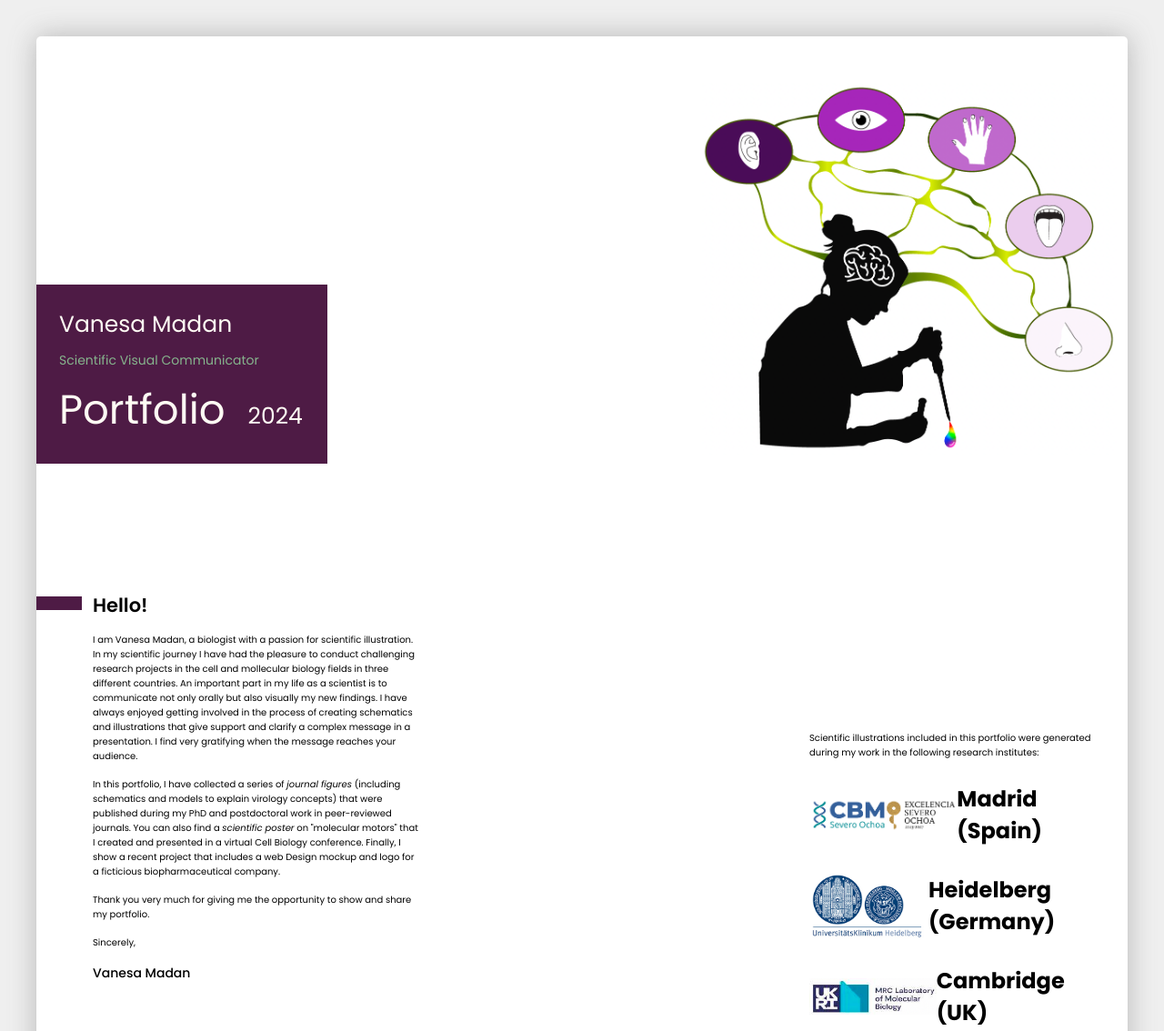
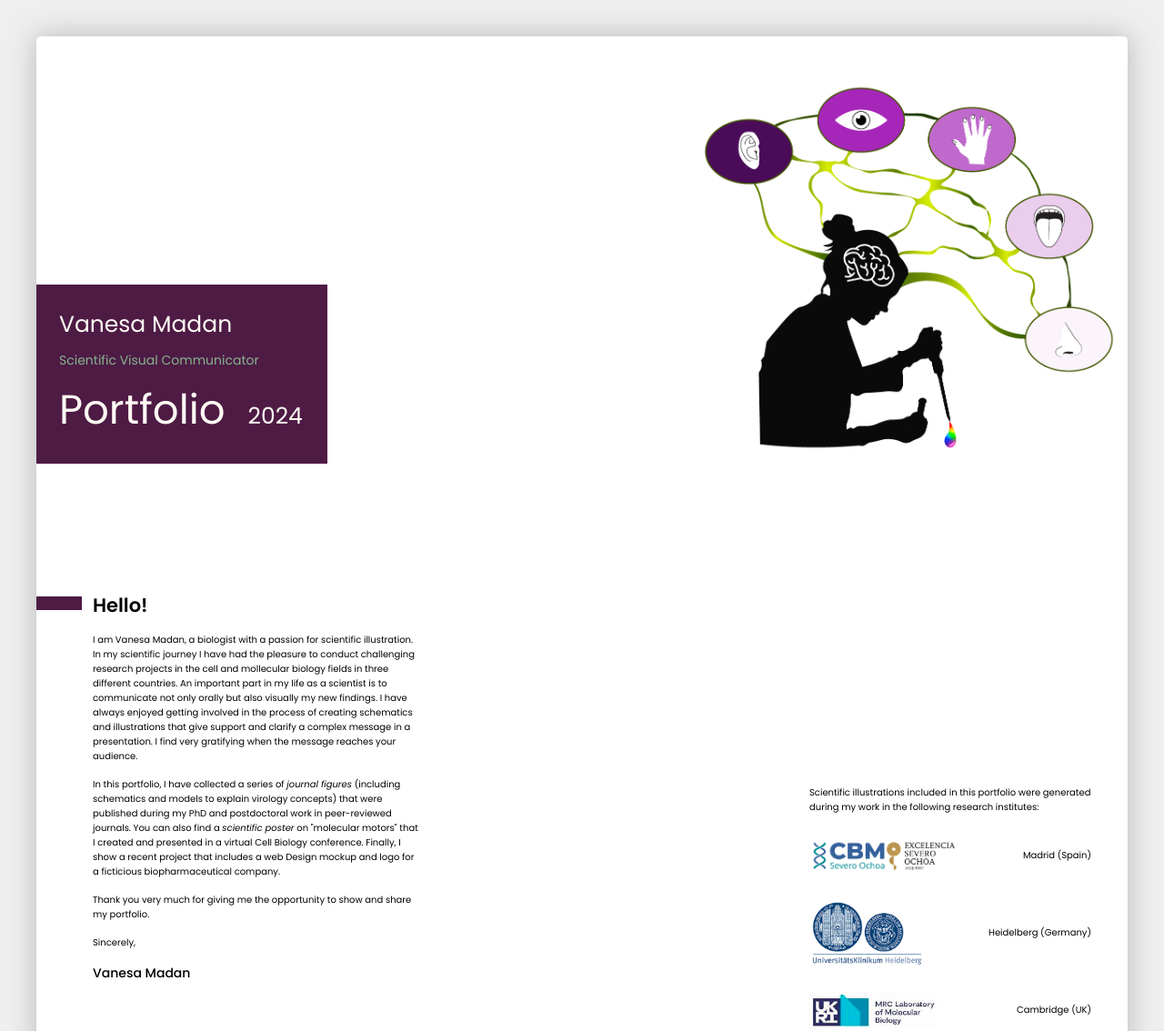
Before and after one commit to DavidMachio/Portfolio-Vanesa, a website built with Vite: page index.html in a window 1280 px wide. Shown: the top 1134 px of the page at 91% size. Built offline with nearby package versions, Linux system fonts and the light colour scheme; a web font is replaced by a local one.

Commit message:
textos lugar

```diff
--- a/src/components/PdfPages/Hola/Hola.css
+++ b/src/components/PdfPages/Hola/Hola.css
@@ -71,6 +71,12 @@
 .heidelberg {
     height: 80px;
 }
+.lugar {
+    font-size: 10px;
+    font-weight: 400;
+
+
+}
 
 @media (max-width: 900px){
     .seccionHola{
--- a/src/components/PdfPages/Hola/Hola.js
+++ b/src/components/PdfPages/Hola/Hola.js
@@ -41,6 +41,7 @@ export const printHola = (parent) => {
         imagen.src = laboratorio.img;
         imagen.alt = laboratorio.imgAlt
         imagen.className = laboratorio.clase
+        lugar.className = 'lugar'
         lugar.textContent = laboratorio.lugar
 
         laboratorioDiv.append(imagen, lugar)
```
